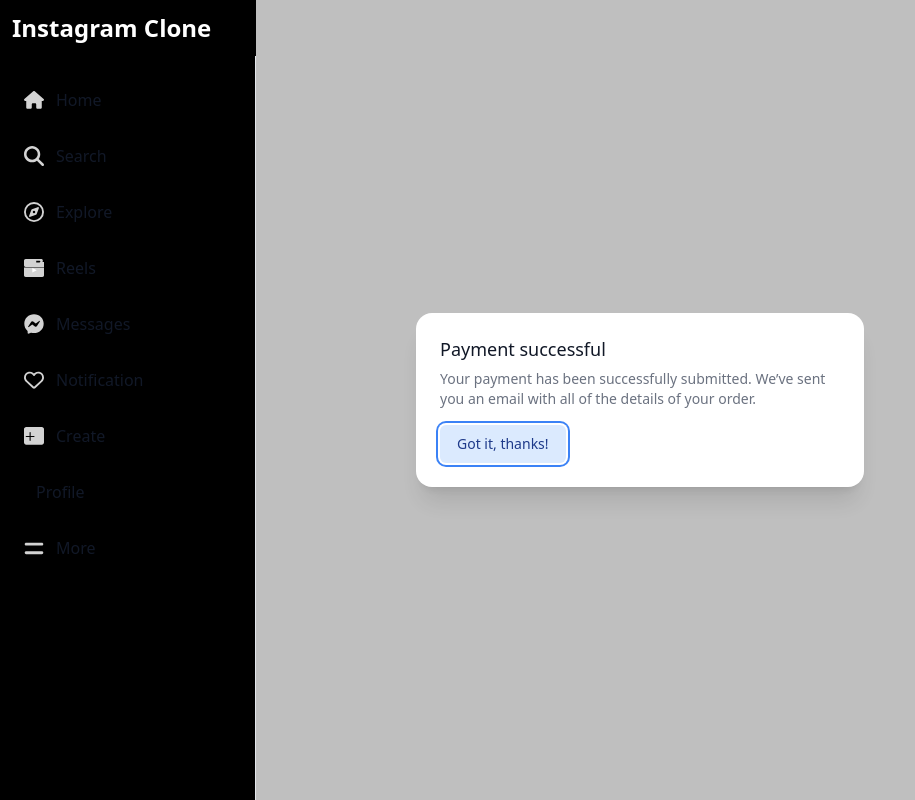
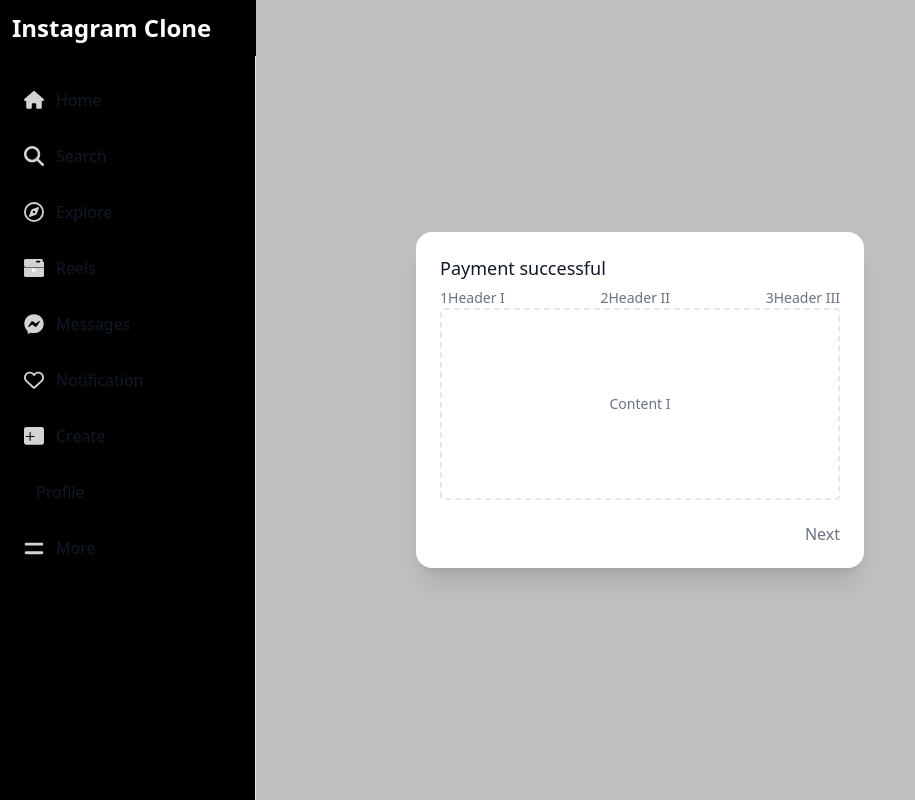
Before and after one commit to Mr-Tetteh/Instagram-Clone, a Vue app in the folder Client/: page / in a window 1280 px wide. Both pictures are taken after a click on the link "Create". Shown: the whole page, without its empty margins (0-915 px from the left). Built offline with nearby package versions, Linux system fonts and the light colour scheme.

Commit message:
form previw

```diff
--- a/Client/package.json
+++ b/Client/package.json
@@ -10,9 +10,11 @@
   },
   "dependencies": {
     "@headlessui/vue": "^1.7.23",
+    "@primevue/themes": "^4.2.1",
     "axios": "^1.7.7",
     "font-awesome": "^4.7.0",
     "pinia": "^2.2.4",
+    "primevue": "^4.2.1",
     "vue": "^3.5.12",
     "vue-router": "^4.4.5"
   },
--- a/Client/src/components/Post.vue
+++ b/Client/src/components/Post.vue
@@ -1,4 +1,16 @@
 <script setup>
+
+
+import Stepper from 'primevue/stepper';
+import StepList from 'primevue/steplist';
+import StepPanels from 'primevue/steppanels';
+import StepItem from 'primevue/stepitem';
+import Step from 'primevue/step';
+import StepPanel from 'primevue/steppanel';
+import Button from 'primevue/button';
+
+
+
 import { ref } from 'vue'
 import {
   TransitionRoot,
@@ -67,20 +79,43 @@ function openModal() {
               </DialogTitle>
               <div class="mt-2">
                 <p class="text-sm text-gray-500">
-                  Your payment has been successfully submitted. We’ve sent you
-                  an email with all of the details of your order.
+                  <Stepper value="1">
+                    <StepList>
+                      <Step value="1">Header I</Step>
+                      <Step value="2">Header II</Step>
+                      <Step value="3">Header III</Step>
+                    </StepList>
+                    <StepPanels>
+                      <StepPanel v-slot="{ activateCallback }" value="1">
+                        <div class="flex flex-col h-48">
+                          <div class="border-2 border-dashed border-surface-200 dark:border-surface-700 rounded bg-surface-50 dark:bg-surface-950 flex-auto flex justify-center items-center font-medium">Content I</div>
+                        </div>
+                        <div class="flex pt-6 justify-end">
+                          <Button label="Next" icon="pi pi-arrow-right" iconPos="right" @click="activateCallback('2')" />
+                        </div>
+                      </StepPanel>
+                      <StepPanel v-slot="{ activateCallback }" value="2">
+                        <div class="flex flex-col h-48">
+                          <div class="border-2 border-dashed border-surface-200 dark:border-surface-700 rounded bg-surface-50 dark:bg-surface-950 flex-auto flex justify-center items-center font-medium">Content II</div>
+                        </div>
+                        <div class="flex pt-6 justify-between">
+                          <Button label="Back" severity="secondary" icon="pi pi-arrow-left" @click="activateCallback('1')" />
+                          <Button label="Next" icon="pi pi-arrow-right" iconPos="right" @click="activateCallback('3')" />
+                        </div>
+                      </StepPanel>
+                      <StepPanel v-slot="{ activateCallback }" value="3">
+                        <div class="flex flex-col h-48">
+                          <div class="border-2 border-dashed border-surface-200 dark:border-surface-700 rounded bg-surface-50 dark:bg-surface-950 flex-auto flex justify-center items-center font-medium">Content III</div>
+                        </div>
+                        <div class="pt-6">
+                          <Button label="Back" severity="secondary" icon="pi pi-arrow-left" @click="activateCallback('2')" />
+                        </div>
+                      </StepPanel>
+                    </StepPanels>
+                  </Stepper>
                 </p>
               </div>
 
-              <div class="mt-4">
-                <button
-                    type="button"
-                    class="inline-flex justify-center rounded-md border border-transparent bg-blue-100 px-4 py-2 text-sm font-medium text-blue-900 hover:bg-blue-200 focus:outline-none focus-visible:ring-2 focus-visible:ring-blue-500 focus-visible:ring-offset-2"
-                    @click="closeModal"
-                >
-                  Got it, thanks!
-                </button>
-              </div>
             </DialogPanel>
           </TransitionChild>
         </div>
--- a/Client/src/main.js
+++ b/Client/src/main.js
@@ -2,6 +2,9 @@ import './assets/main.css'
 
 import { createApp } from 'vue'
 import { createPinia } from 'pinia'
+import PrimeVue from 'primevue/config';
+import Aura from '@primevue/themes/aura'
+
 
 import App from './App.vue'
 import router from './router'
@@ -9,6 +12,9 @@ import router from './router'
 const app = createApp(App)
 
 app.use(createPinia())
+app.use(PrimeVue);
+
 app.use(router)
 
+
 app.mount('#app')
```
Also changed, not shown: 1 other file (tests, documents, lock files or other folders).
